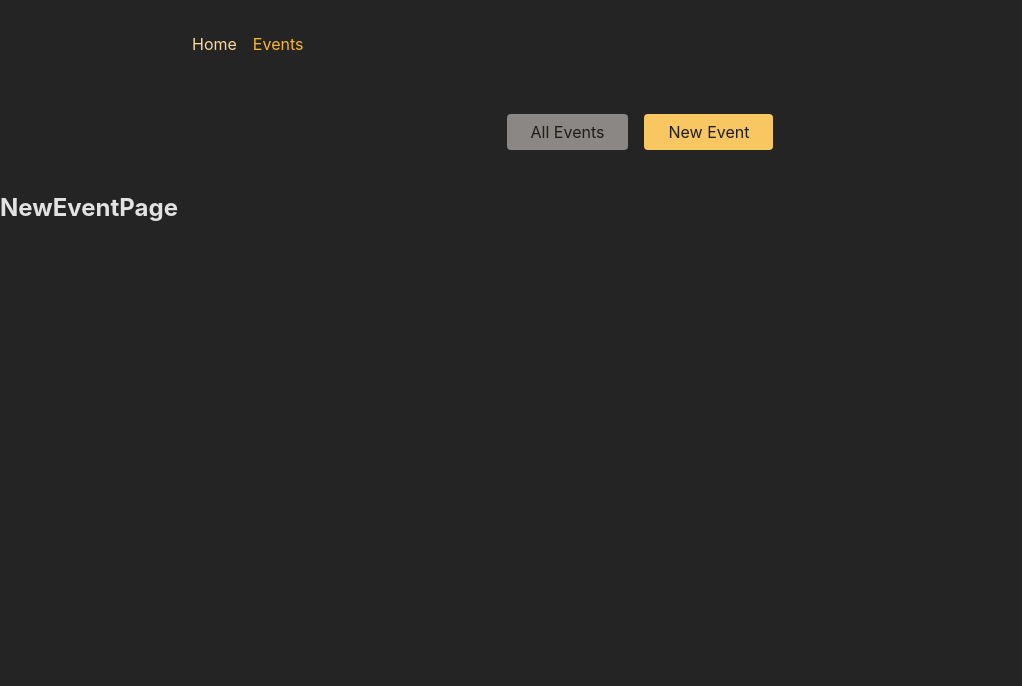
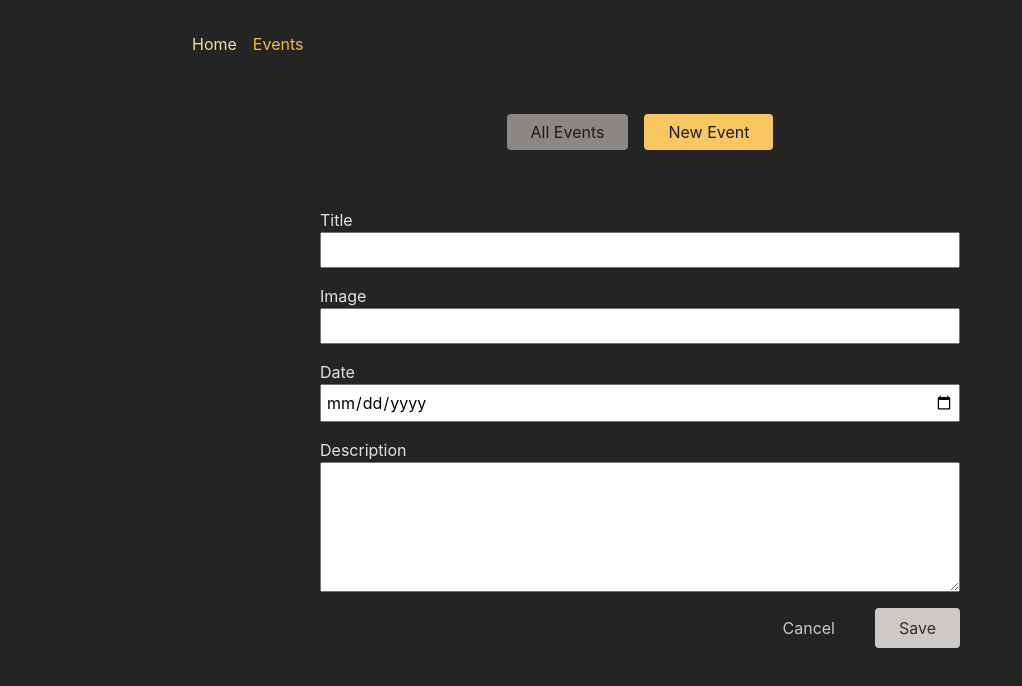
Before and after one commit to jayzadafiya/react-router, a React (Create React App) app in the folder frontend/: page /events/new in a window 1280 px wide. Shown: the top 686 px of the page, without its empty margins (0-1022 px from the left). Built offline with nearby package versions, Linux system fonts and the light colour scheme.

Commit message:
add action to newEventpage and make change in app js and use useRouteLoaderData

```diff
--- a/frontend/src/App.js
+++ b/frontend/src/App.js
@@ -23,7 +23,7 @@
 import HomePage from './pages/HomePage';
 import EventsPage, { loader as eventLoader } from './pages/EventsPage';
 import EventDetailPage, { loader as eventDetailsLoader } from './pages/EventDetailPage';
-import NewEventPage from './pages/NewEventPage';
+import NewEventPage, { action as newEventAction } from './pages/NewEventPage';
 import EditEventPage from './pages/EditEventPage';
 import Root from './pages/Root';
 import EventsRoot from './pages/EventsRoot';
@@ -45,11 +45,21 @@
           },
           {
             path: ':eventId',
-            element: <EventDetailPage />,
-            loader: eventDetailsLoader
+            id: 'event-details',
+            loader: eventDetailsLoader,
+            children: [
+              {
+                index: true,
+                element: <EventDetailPage />,
+              },
+              { path: 'edit', element: <EditEventPage /> },
+            ]
           },
-          { path: 'new', element: <NewEventPage /> },
-          { path: ':eventId/edit', element: <EditEventPage /> },
+          {
+            path: 'new',
+            action: newEventAction,
+            element: <NewEventPage />,
+          },
         ]
       },
     ]
--- a/frontend/src/components/EventForm.js
+++ b/frontend/src/components/EventForm.js
@@ -1,4 +1,4 @@
-import { useNavigate } from 'react-router-dom';
+import { useNavigate, Form } from 'react-router-dom';
 
 import classes from './EventForm.module.css';
 
@@ -9,22 +9,22 @@
   }
 
   return (
-    <form className={classes.form}>
+    <Form method='POST' className={classes.form}>
       <p>
         <label htmlFor="title">Title</label>
-        <input id="title" type="text" name="title" required />
+        <input id="title" type="text" name="title" required defaultValue={event ? event.title : ''} />
       </p>
       <p>
         <label htmlFor="image">Image</label>
-        <input id="image" type="url" name="image" required />
+        <input id="image" type="url" name="image" required defaultValue={event ? event.image : ''} />
       </p>
       <p>
         <label htmlFor="date">Date</label>
-        <input id="date" type="date" name="date" required />
+        <input id="date" type="date" name="date" required defaultValue={event ? event.date : ''} />
       </p>
       <p>
         <label htmlFor="description">Description</label>
-        <textarea id="description" name="description" rows="5" required />
+        <textarea id="description" name="description" rows="5" required defaultValue={event ? event.description : ''} />
       </p>
       <div className={classes.actions}>
         <button type="button" onClick={cancelHandler}>
@@ -32,7 +32,7 @@
         </button>
         <button>Save</button>
       </div>
-    </form>
+    </Form>
   );
 }
 
--- a/frontend/src/components/EventItem.js
+++ b/frontend/src/components/EventItem.js
@@ -1,3 +1,4 @@
+import { Link } from 'react-router-dom';
 import classes from './EventItem.module.css';
 
 function EventItem({ event }) {
@@ -12,7 +13,7 @@
       <time>{event.date}</time>
       <p>{event.description}</p>
       <menu className={classes.actions}>
-        <a href="edit">Edit</a>
+        <Link to="edit">Edit</Link>
         <button onClick={startDeleteHandler}>Delete</button>
       </menu>
     </article>
--- a/frontend/src/pages/EditEventPage.js
+++ b/frontend/src/pages/EditEventPage.js
@@ -1,10 +1,14 @@
 import React from 'react'
+import EventForm from '../components/EventForm'
+import { useLoaderData, useRouteLoaderData } from 'react-router-dom'
 
 function EditEventPage() {
+    const data = useRouteLoaderData('event-details');
+
     return (
-        <h2>
-            EditEventPage
-        </h2>
+        <>
+            <EventForm event={data.event} />
+        </>
     )
 }
 
--- a/frontend/src/pages/EventDetailPage.js
+++ b/frontend/src/pages/EventDetailPage.js
@@ -1,9 +1,9 @@
 import React from 'react'
-import { json, useLoaderData, useParams } from 'react-router-dom'
+import { json, useLoaderData, useParams, useRouteLoaderData } from 'react-router-dom'
 import EventItem from '../components/EventItem';
 
 function EventDetailPage() {
-    const data = useLoaderData();
+    const data = useRouteLoaderData('event-details');
     return (
         <>
             <EventItem event={data.event} />
--- a/frontend/src/pages/NewEventPage.js
+++ b/frontend/src/pages/NewEventPage.js
@@ -1,11 +1,42 @@
 import React from 'react'
+import EventForm from '../components/EventForm'
+import { json, redirect } from 'react-router-dom';
 
 function NewEventPage() {
+
     return (
-        <h2>
-            NewEventPage
-        </h2>
+        <>
+            <EventForm />
+        </>
     )
 }
 
 export default NewEventPage
+
+export async function action({ request, params }) {
+    const data = await request.formData();
+
+    const eventData = {
+        title: data.get('title'),
+        image: data.get('image'),
+        date: data.get('date'),
+        description: data.get('description'),
+    }
+
+    const response = await fetch('http://localhost:8080/events/', {
+        method: 'POST',
+        headers: {
+            'Content-Type': 'application/json'
+        },
+        body: JSON.stringify(eventData)
+    })
+
+    if (!response.ok) {
+        throw json({
+            message: 'Could not save event.'
+        },
+            { status: 500 }
+        )
+    }
+    return redirect('/evevnts');
+}
```
Also changed, not shown: 2 other files (tests, documents, lock files or other folders).
